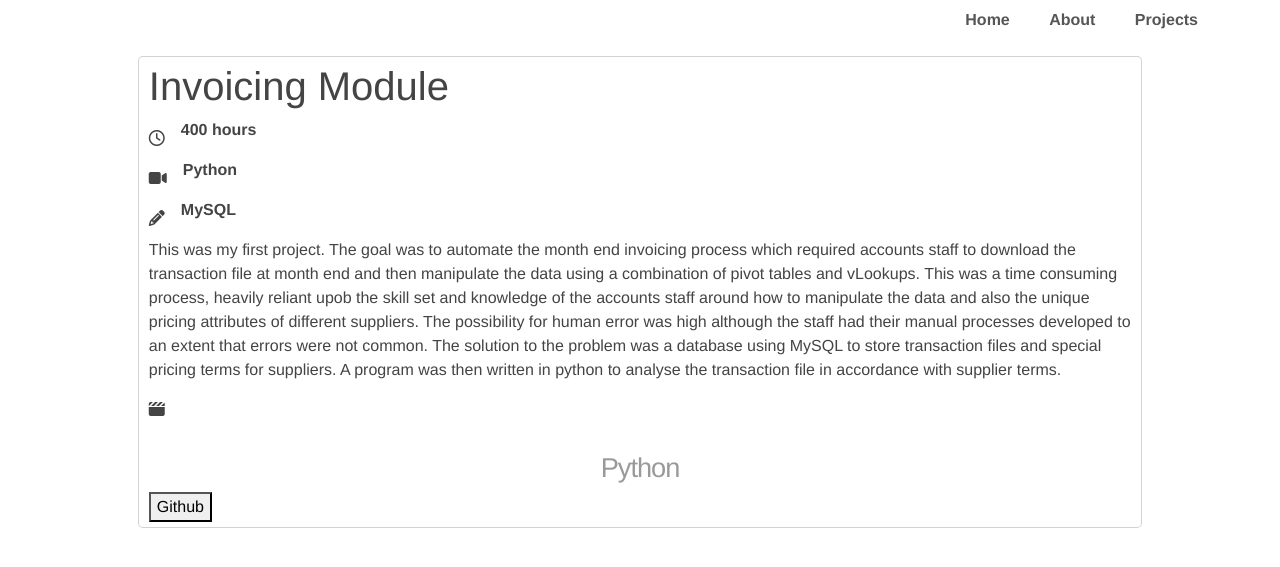
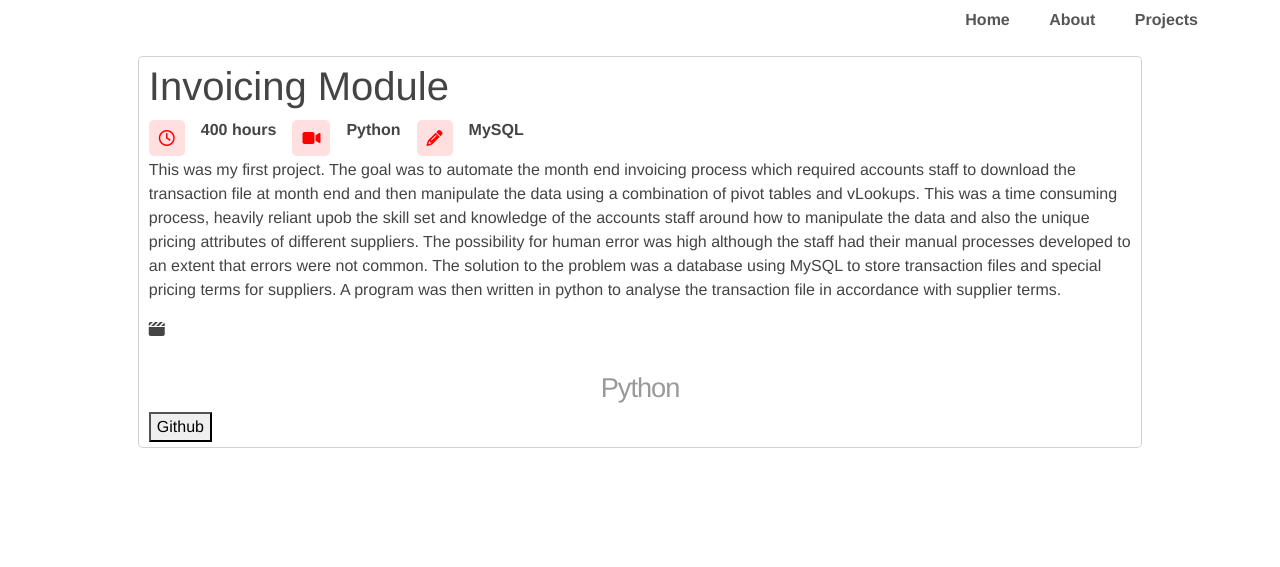
Before and after one commit to kiwishane/shane-prof, a Flask app: page /projects in a window 1280 px wide. Shown: the part 200-767 px from the top of the page. Run offline with Flask 2, Linux system fonts and the light colour scheme; some libraries are stand-ins or nearby versions.

Commit message:
further styling of project page

```diff
--- a/static/css/main.css
+++ b/static/css/main.css
@@ -89,3 +89,15 @@ header {
   .stat-item p {
     font-weight: bold;
   }
+  .stat-item i {
+    color: red;
+    padding: 10px;
+    background-color: #ff000020;
+    border-radius: 5px;
+  }
+  .stats-container {
+    display: flex;
+    gap: 1em;
+    align-items: center;
+    justify-content: flex-start;
+  }
```
